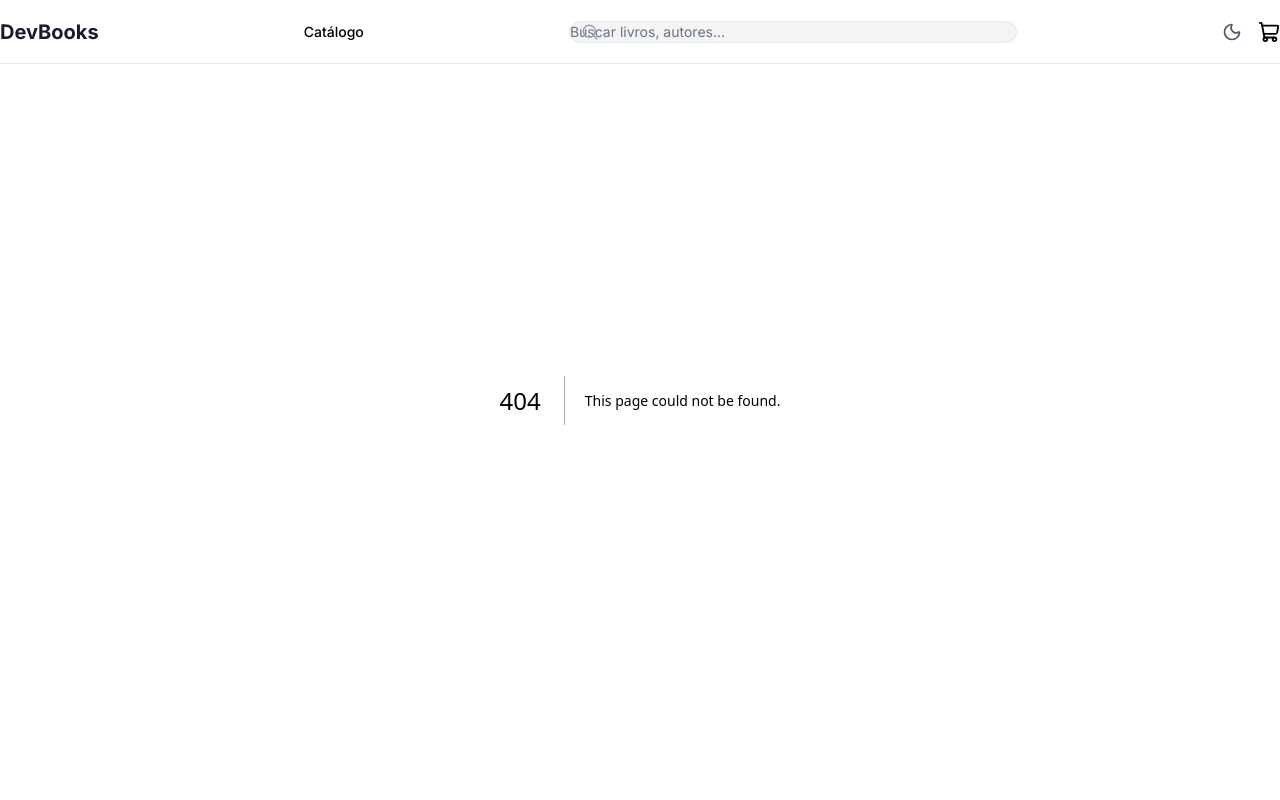
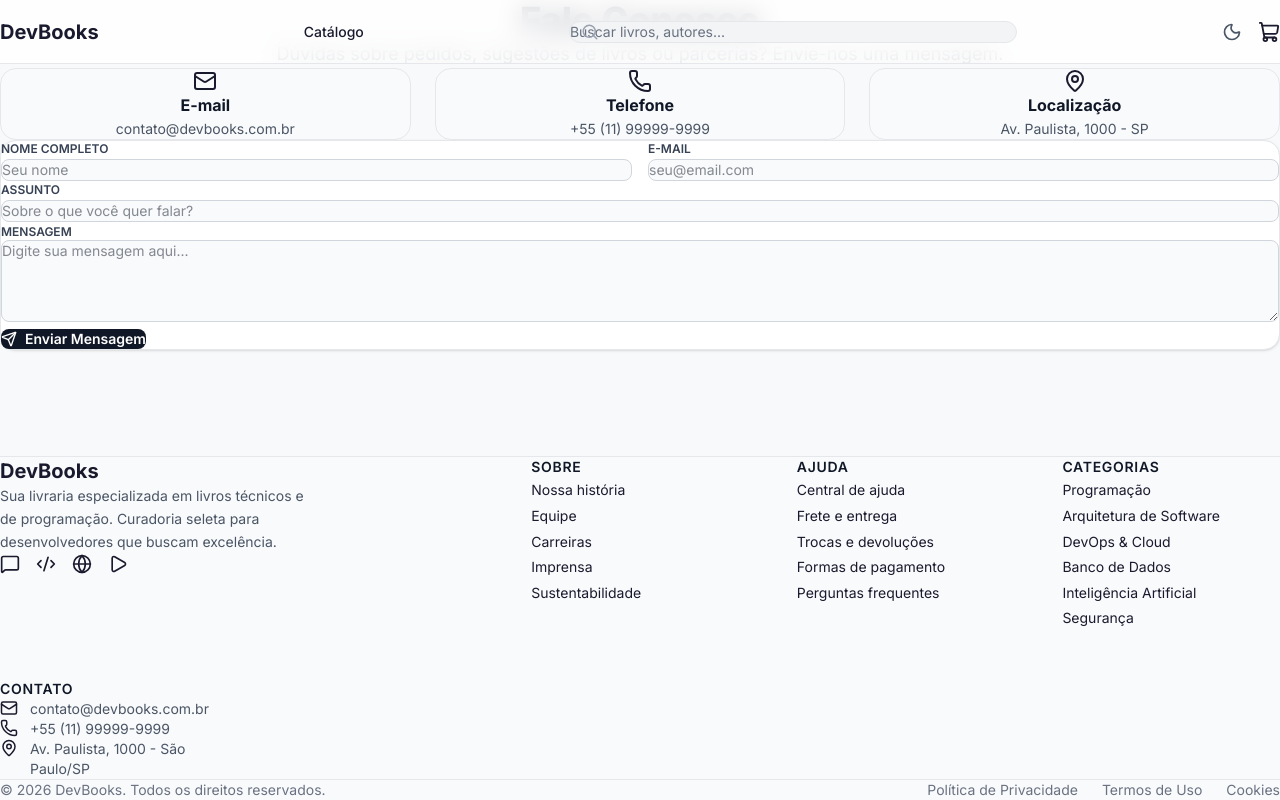
Before and after one commit to fabricio-araujo94/book-e-commerce, a Next.js app: page /contato in a window 1280 px wide. Before the commit this address had no page. Shown: the top 800 px of the page. Built offline with nearby package versions, Linux system fonts and the light colour scheme.

Commit message:
feat: implementa página de contato e página sobre
- Cria rota /contato com formulário e cards de informações
- Implementa ContactForm com validação e feedback de envio
- Cria rota /sobre com missão, curadoria e história da DevBooks

```diff
--- /dev/null
+++ b/src/app/contato/ContactForm.tsx
@@ -0,0 +1,92 @@
+"use client";
+
+import { useState } from "react";
+import { Send, CheckCircle2 } from "lucide-react";
+
+export function ContactForm() {
+  const [submitted, setSubmitted] = useState(false);
+
+  const handleSubmit = (e: React.FormEvent) => {
+    e.preventDefault();
+    setSubmitted(true);
+  };
+
+  if (submitted) {
+    return (
+      <div className="p-8 text-center space-y-3 bg-emerald-50 dark:bg-emerald-950/30 rounded-2xl border border-emerald-200 dark:border-emerald-800">
+        <div className="w-12 h-12 rounded-full bg-emerald-100 dark:bg-emerald-900/50 text-emerald-600 dark:text-emerald-400 flex items-center justify-center mx-auto">
+          <CheckCircle2 size={24} />
+        </div>
+        <h3 className="text-lg font-bold text-gray-900 dark:text-white">Mensagem Enviada!</h3>
+        <p className="text-sm text-gray-600 dark:text-gray-400 max-w-sm mx-auto">
+          Obrigado pelo contato! Nossa equipe responderá em até 1 dia útil.
+        </p>
+      </div>
+    );
+  }
+
+  return (
+    <form className="space-y-4" onSubmit={handleSubmit}>
+      <div className="grid grid-cols-1 sm:grid-cols-2 gap-4">
+        <div>
+          <label htmlFor="name" className="block text-xs font-semibold text-gray-700 dark:text-gray-300 uppercase mb-1">
+            Nome Completo
+          </label>
+          <input
+            id="name"
+            required
+            type="text"
+            placeholder="Seu nome"
+            className="w-full px-3 py-2 text-sm border border-gray-300 dark:border-gray-700 rounded-lg bg-gray-50 dark:bg-gray-800 text-gray-900 dark:text-white"
+          />
+        </div>
+        <div>
+          <label htmlFor="email" className="block text-xs font-semibold text-gray-700 dark:text-gray-300 uppercase mb-1">
+            E-mail
+          </label>
+          <input
+            id="email"
+            required
+            type="email"
+            placeholder="seu@email.com"
+            className="w-full px-3 py-2 text-sm border border-gray-300 dark:border-gray-700 rounded-lg bg-gray-50 dark:bg-gray-800 text-gray-900 dark:text-white"
+          />
+        </div>
+      </div>
+
+      <div>
+        <label htmlFor="subject" className="block text-xs font-semibold text-gray-700 dark:text-gray-300 uppercase mb-1">
+          Assunto
+        </label>
+        <input
+          id="subject"
+          required
+          type="text"
+          placeholder="Sobre o que você quer falar?"
+          className="w-full px-3 py-2 text-sm border border-gray-300 dark:border-gray-700 rounded-lg bg-gray-50 dark:bg-gray-800 text-gray-900 dark:text-white"
+        />
+      </div>
+
+      <div>
+        <label htmlFor="message" className="block text-xs font-semibold text-gray-700 dark:text-gray-300 uppercase mb-1">
+          Mensagem
+        </label>
+        <textarea
+          id="message"
+          required
+          rows={4}
+          placeholder="Digite sua mensagem aqui..."
+          className="w-full px-3 py-2 text-sm border border-gray-300 dark:border-gray-700 rounded-lg bg-gray-50 dark:bg-gray-800 text-gray-900 dark:text-white"
+        />
+      </div>
+
+      <button
+        type="submit"
+        className="w-full sm:w-auto px-6 py-2.5 rounded-lg bg-gray-900 text-white dark:bg-white dark:text-gray-900 font-semibold text-sm flex items-center justify-center gap-2 hover:opacity-90 transition-opacity"
+      >
+        <Send size={16} />
+        Enviar Mensagem
+      </button>
+    </form>
+  );
+}
--- /dev/null
+++ b/src/app/contato/page.tsx
@@ -0,0 +1,43 @@
+import type { Metadata } from "next";
+import { Mail, Phone, MapPin } from "lucide-react";
+import { ContactForm } from "./ContactForm";
+
+export const metadata: Metadata = {
+  title: "Contato & Suporte",
+  description: "Fale com nossa equipe de suporte e atendimento ao cliente.",
+};
+
+export default function ContactPage() {
+  return (
+    <div className="container-custom py-12 max-w-4xl space-y-10">
+      <div className="text-center space-y-4">
+        <h1 className="text-4xl font-extrabold text-gray-900 dark:text-white">Fale Conosco</h1>
+        <p className="text-lg text-gray-600 dark:text-gray-400">
+          Dúvidas sobre pedidos, sugestões de livros ou parcerias? Envie-nos uma mensagem.
+        </p>
+      </div>
+
+      <div className="grid grid-cols-1 md:grid-cols-3 gap-6">
+        <div className="p-6 rounded-2xl bg-gray-50 dark:bg-gray-900 border border-gray-200 dark:border-gray-800 flex flex-col items-center text-center space-y-2">
+          <Mail className="text-primary" size={24} />
+          <h3 className="font-bold text-gray-900 dark:text-white">E-mail</h3>
+          <p className="text-sm text-gray-600 dark:text-gray-400">contato@devbooks.com.br</p>
+        </div>
+        <div className="p-6 rounded-2xl bg-gray-50 dark:bg-gray-900 border border-gray-200 dark:border-gray-800 flex flex-col items-center text-center space-y-2">
+          <Phone className="text-primary" size={24} />
+          <h3 className="font-bold text-gray-900 dark:text-white">Telefone</h3>
+          <p className="text-sm text-gray-600 dark:text-gray-400">+55 (11) 99999-9999</p>
+        </div>
+        <div className="p-6 rounded-2xl bg-gray-50 dark:bg-gray-900 border border-gray-200 dark:border-gray-800 flex flex-col items-center text-center space-y-2">
+          <MapPin className="text-primary" size={24} />
+          <h3 className="font-bold text-gray-900 dark:text-white">Localização</h3>
+          <p className="text-sm text-gray-600 dark:text-gray-400">Av. Paulista, 1000 - SP</p>
+        </div>
+      </div>
+
+      <div className="p-8 rounded-2xl bg-white dark:bg-gray-900 border border-gray-200 dark:border-gray-800 shadow-sm">
+        <ContactForm />
+      </div>
+    </div>
+  );
+}
--- /dev/null
+++ b/src/app/sobre/page.tsx
@@ -0,0 +1,59 @@
+import type { Metadata } from "next";
+import { BookOpen, Target, Award } from "lucide-react";
+
+export const metadata: Metadata = {
+  title: "Sobre Nós",
+  description: "Conheça a história e o propósito da DevBooks, a livraria especializada em desenvolvimento e tecnologia.",
+};
+
+export default function AboutPage() {
+  return (
+    <div className="container-custom py-12 max-w-4xl space-y-12">
+      <div className="text-center space-y-4">
+        <h1 className="text-4xl font-extrabold text-gray-900 dark:text-white">Sobre a DevBooks</h1>
+        <p className="text-lg text-gray-600 dark:text-gray-400 max-w-2xl mx-auto">
+          Nascemos da paixão pela engenharia de software e pelo conhecimento profundo.
+        </p>
+      </div>
+
+      <div className="grid grid-cols-1 md:grid-cols-3 gap-6">
+        <div className="p-6 rounded-2xl bg-gray-50 dark:bg-gray-900 border border-gray-200 dark:border-gray-800 space-y-3">
+          <div className="p-3 w-fit rounded-xl bg-primary/10 text-primary dark:bg-primary/20">
+            <Target size={24} />
+          </div>
+          <h3 className="text-lg font-bold text-gray-900 dark:text-white">Missão</h3>
+          <p className="text-sm text-gray-600 dark:text-gray-400">
+            Capacitar desenvolvedores e arquitetos de software com as melhores obras técnicas do mundo.
+          </p>
+        </div>
+
+        <div className="p-6 rounded-2xl bg-gray-50 dark:bg-gray-900 border border-gray-200 dark:border-gray-800 space-y-3">
+          <div className="p-3 w-fit rounded-xl bg-primary/10 text-primary dark:bg-primary/20">
+            <BookOpen size={24} />
+          </div>
+          <h3 className="text-lg font-bold text-gray-900 dark:text-white">Curadoria</h3>
+          <p className="text-sm text-gray-600 dark:text-gray-400">
+            Seleção criteriosa dos livros mais impactantes de computação, design patterns e cloud.
+          </p>
+        </div>
+
+        <div className="p-6 rounded-2xl bg-gray-50 dark:bg-gray-900 border border-gray-200 dark:border-gray-800 space-y-3">
+          <div className="p-3 w-fit rounded-xl bg-primary/10 text-primary dark:bg-primary/20">
+            <Award size={24} />
+          </div>
+          <h3 className="text-lg font-bold text-gray-900 dark:text-white">Excelência</h3>
+          <p className="text-sm text-gray-600 dark:text-gray-400">
+            Parcerias oficiais com as maiores editoras nacionais e internacionais.
+          </p>
+        </div>
+      </div>
+
+      <section className="space-y-4 bg-white dark:bg-gray-900 p-8 rounded-2xl border border-gray-200 dark:border-gray-800">
+        <h2 className="text-2xl font-bold text-gray-900 dark:text-white">Nossa História</h2>
+        <p className="text-gray-700 dark:text-gray-300 leading-relaxed">
+          Fundada por desenvolvedores apaixonados por tecnologia, a DevBooks foi criada para preencher uma lacuna: um espaço onde a comunidade de tecnologia pudesse encontrar títulos de altíssima qualidade editorial, traduzidos e originais, sem complicação e com foco total no leitor técnico.
+        </p>
+      </section>
+    </div>
+  );
+}
```
